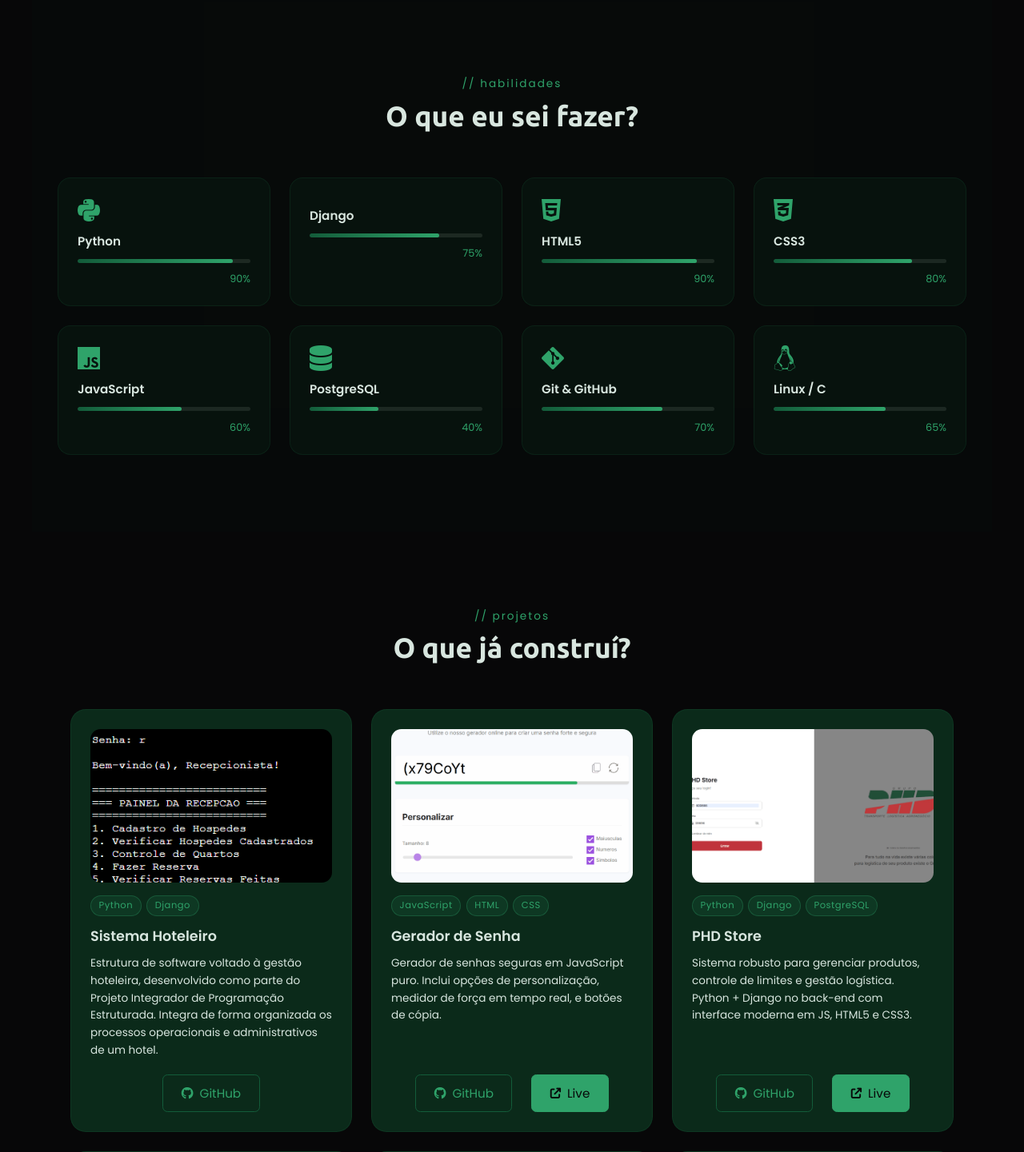
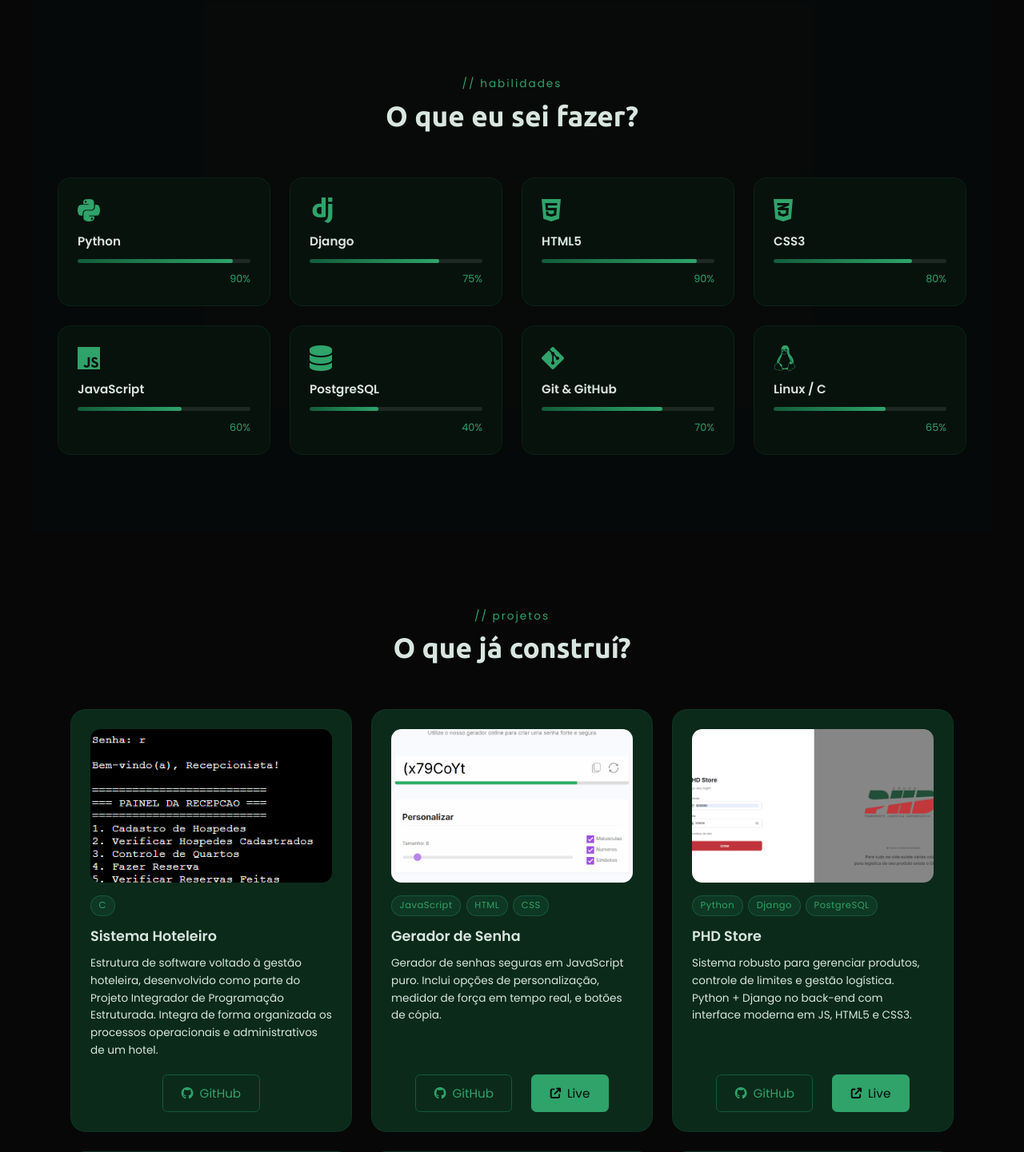
Before and after one commit to nicthecreator/portfolio-nicthecreator, a Django app: page / in a window 1280 px wide. Shown: the part 1523-2964 px from the top of the page at 80% size. Run offline with Django 3.2, Linux system fonts and the light colour scheme; some libraries are stand-ins or nearby versions.

Commit message:
Atualiza ícone de habilidade para usar Devicon e ajusta cor no CSS

```diff
--- a/Base/templates/home.html
+++ b/Base/templates/home.html
@@ -10,6 +10,7 @@
     <link rel="icon" type="image/x-icon" href="{% static 'images/favicon.ico' %}">
     <link rel="stylesheet" href="{%static 'css/style.css'%}?v=10">
     <link rel="stylesheet" href="https://cdnjs.cloudflare.com/ajax/libs/font-awesome/6.1.1/css/all.min.css">
+    <link rel="stylesheet" href="https://cdn.jsdelivr.net/gh/devicons/devicon@latest/devicon.min.css">
 </head>
 <body>
 
@@ -136,7 +137,7 @@
                 <span class="skill-percent poppins">90%</span>
             </div>
             <div class="skill-card">
-                <i class="fa-brands fa-django skill-icon"></i>
+                <i class="devicon-django-plain skill-icon"></i>
                 <span class="skill-name poppins">Django</span>
                 <div class="skill-bar-bg"><div class="skill-bar-fill" style="width: 75%"></div></div>
                 <span class="skill-percent poppins">75%</span>
@@ -191,8 +192,7 @@
             <div class="projects-item flex f-col reveal">
                 <img src="{% static 'images/hoteleiro.gif' %}" class="project-img" alt="Sistema Hoteleiro">
                 <div class="project-tags">
-                    <span class="tag poppins">Python</span>
-                    <span class="tag poppins">Django</span>
+                    <span class="tag poppins">C</span>
                 </div>
                 <h3 class="t-white poppins project-title">Sistema Hoteleiro</h3>
                 <p class="t-white poppins project-desc">Estrutura de software voltado à gestão hoteleira, desenvolvido como parte do Projeto Integrador de Programação Estruturada. Integra de forma organizada os processos operacionais e administrativos de um hotel.</p>
--- a/static/css/style.css
+++ b/static/css/style.css
@@ -388,6 +388,11 @@ section {
     color: #2FA36A;
 }
 
+/* Devicons precisam de cor forçada pois usam fill/stroke próprios */
+.devicon-django-plain.skill-icon {
+    color: #2FA36A !important;
+}
+
 .skill-name {
     font-size: 0.95rem;
     color: #D8E6DF;
```
